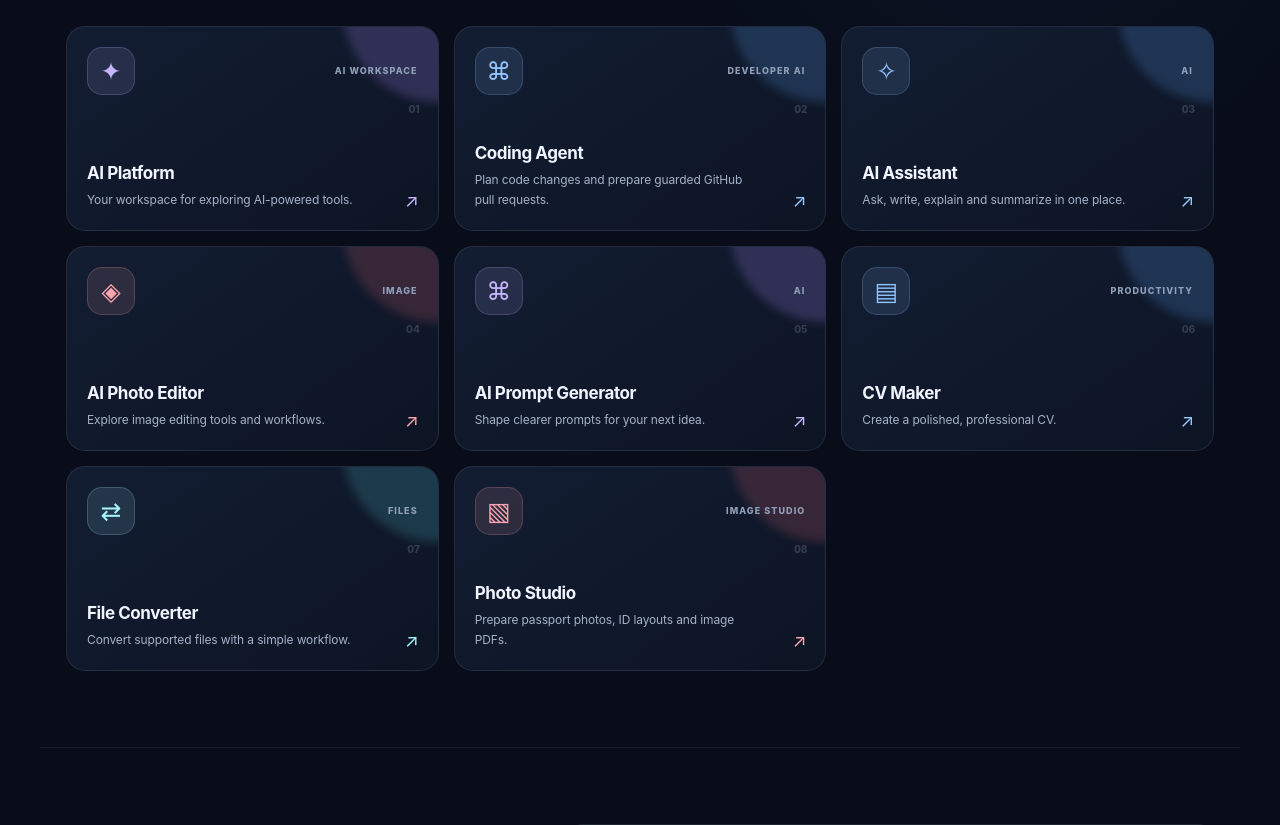
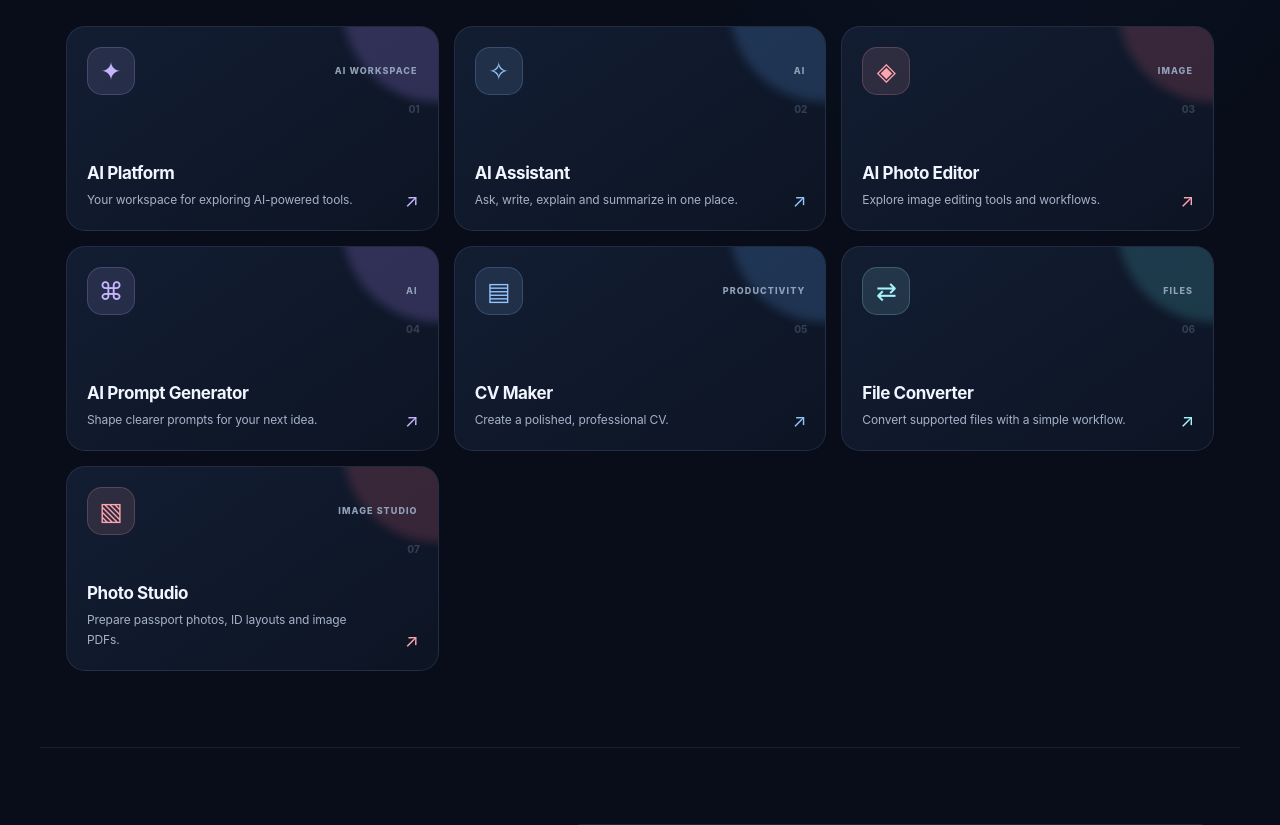
Before and after one commit to Afifarman/QuickToolBox, a Next.js app: page / in a window 1280 px wide. Shown: the part 923-1748 px from the top of the page. Built offline with nearby package versions, Linux system fonts and the light colour scheme; no server answers.

Commit message:
Remove Coding Agent from homepage

```diff
--- a/app/page.js
+++ b/app/page.js
@@ -2,7 +2,6 @@ import Link from 'next/link';
 
 const destinations = [
   { href: '/ai-platform', title: 'AI Platform', description: 'Your workspace for exploring AI-powered tools.', icon: '✦', tag: 'AI WORKSPACE', tone: 'violet' },
-  { href: '/coding-agent', title: 'Coding Agent', description: 'Plan code changes and prepare guarded GitHub pull requests.', icon: '⌘', tag: 'DEVELOPER AI', tone: 'blue' },
   { href: '/ai', title: 'AI Assistant', description: 'Ask, write, explain and summarize in one place.', icon: '✧', tag: 'AI', tone: 'blue' },
   { href: '/ai-photo-editor', title: 'AI Photo Editor', description: 'Explore image editing tools and workflows.', icon: '◈', tag: 'IMAGE', tone: 'rose' },
   { href: '/ai-prompts', title: 'AI Prompt Generator', description: 'Shape clearer prompts for your next idea.', icon: '⌘', tag: 'AI', tone: 'violet' },
```
